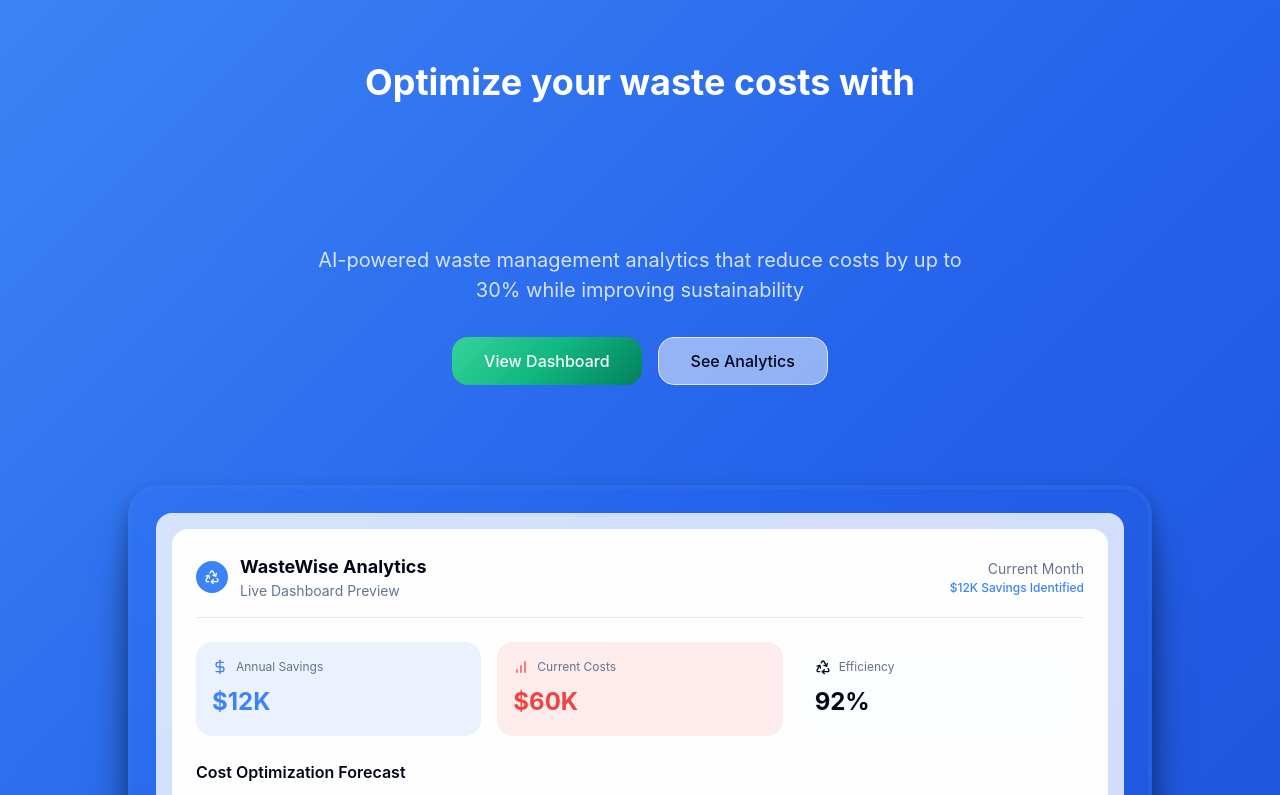
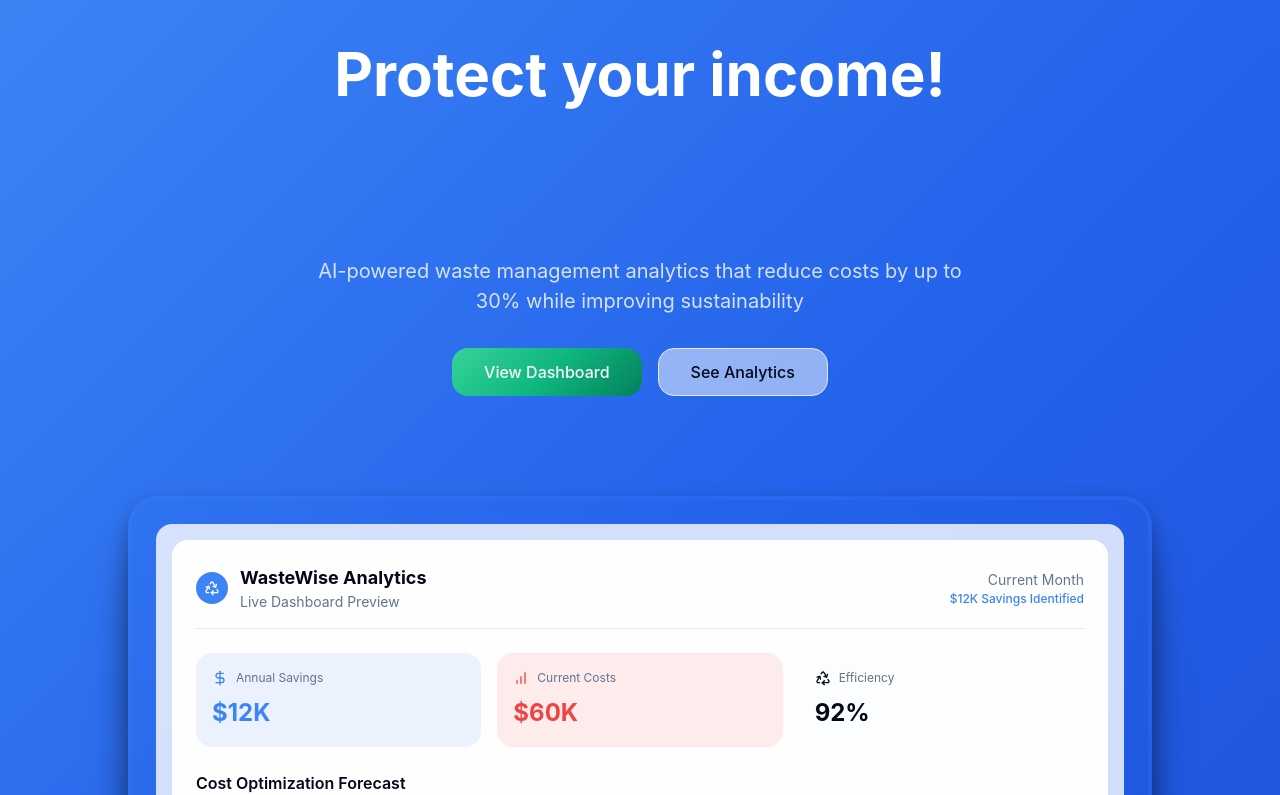
Before and after one commit to tryinhard1080/professional-admin-dashboard-880, a React (Vite) app: page / in a window 1280 px wide. Shown: the top 795 px of the page. Built offline with nearby package versions, Linux system fonts and the light colour scheme.

Commit message:
Enhance landing page title
- Increased the size of the title on the landing page.
- Modified the title to read "Protect your income!" with "WasteWise".

```diff
--- a/src/pages/Landing.tsx
+++ b/src/pages/Landing.tsx
@@ -9,10 +9,10 @@ export default function Landing() {
       <ContainerScroll
         titleComponent={
           <>
-            <h1 className="text-4xl font-heading font-bold text-white mb-4">
-              Optimize your waste costs with
+            <h1 className="text-5xl md:text-6xl font-heading font-bold text-white mb-4">
+              Protect your income!
             </h1>
-            <span className="text-4xl md:text-[6rem] font-bold mt-1 leading-none bg-gradient-accent bg-clip-text text-transparent">
+            <span className="text-5xl md:text-[7rem] font-bold mt-1 leading-none bg-gradient-accent bg-clip-text text-transparent">
               WasteWise
             </span>
             <p className="text-xl text-white/80 mt-6 mb-8 max-w-2xl mx-auto">
```
